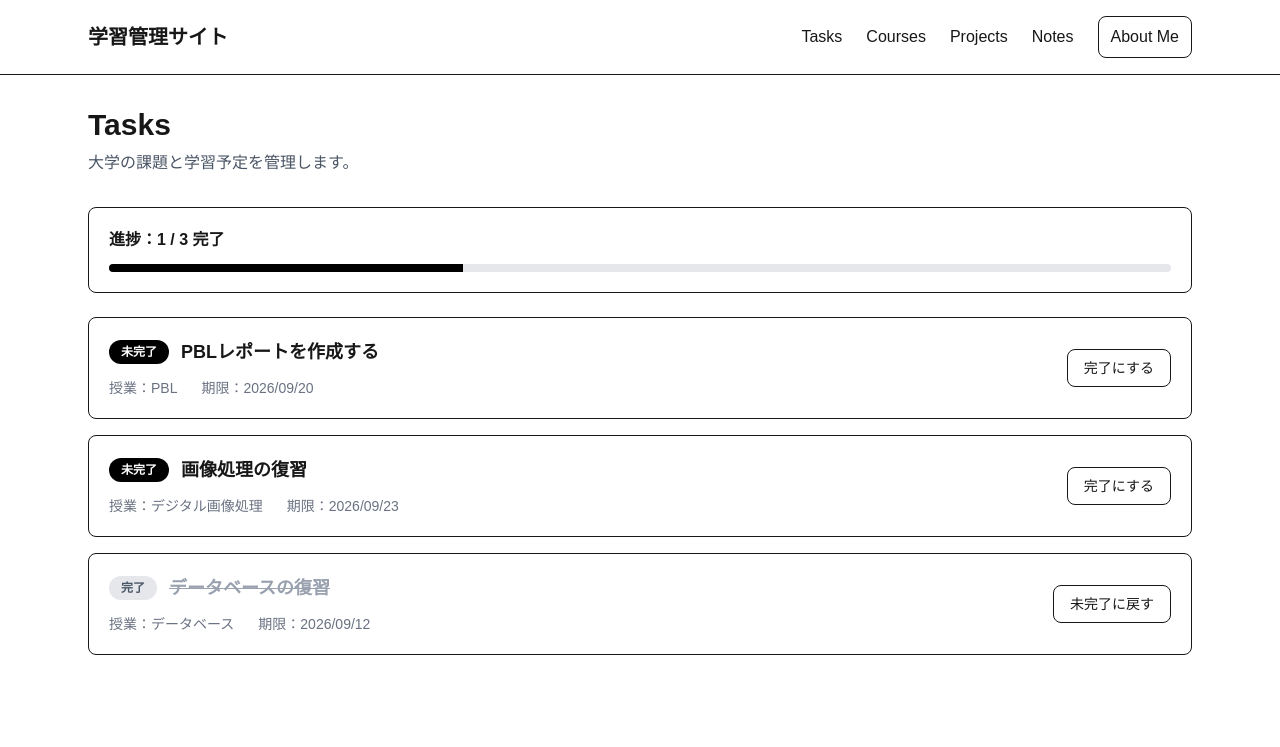
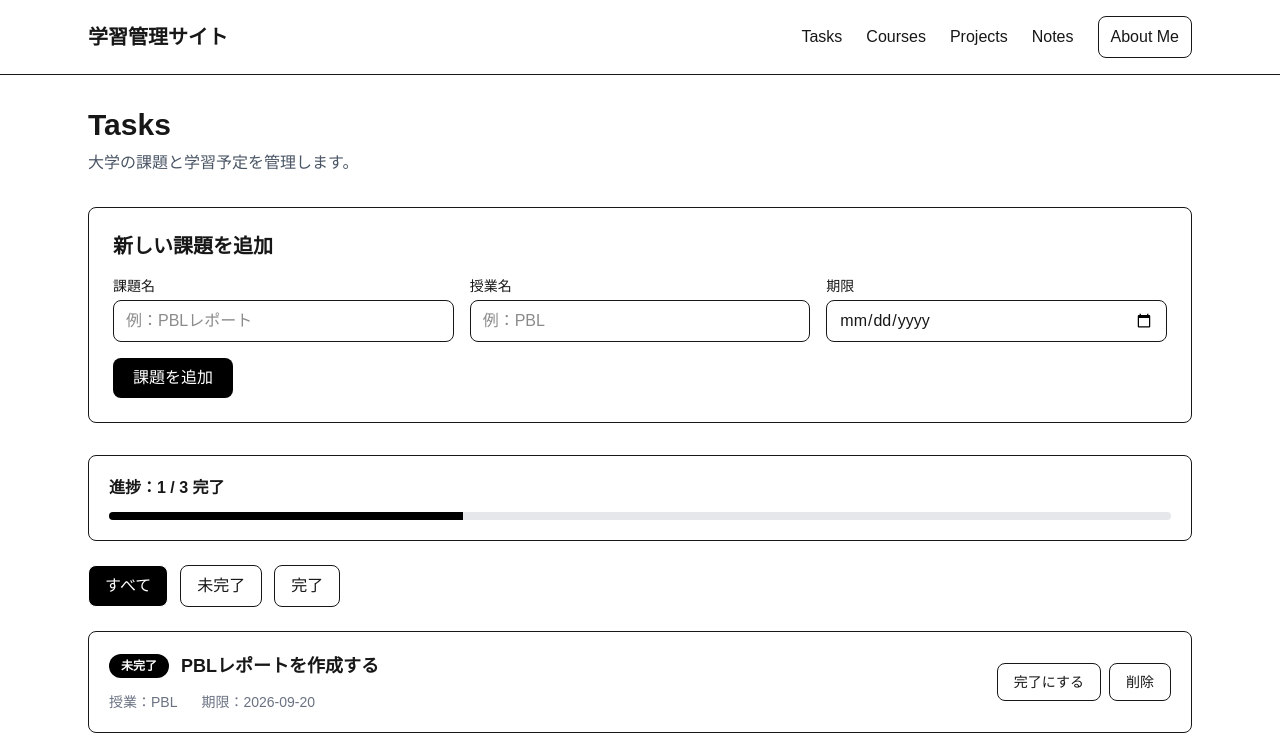
Before and after one commit to KaitoTakei0618/pbl_Nextjs, a Next.js app: page /tasks in a window 1280 px wide. Shown: the top 747 px of the page. Built offline with nearby package versions, Linux system fonts and the light colour scheme.

Commit message:
Add tasks page function-ver2

```diff
--- a/app/tasks/page.tsx
+++ b/app/tasks/page.tsx
@@ -1,6 +1,6 @@
 "use client";
 
-import { useState } from "react";
+import { FormEvent, useState } from "react";
 
 type Task = {
   id: number;
@@ -10,32 +10,40 @@ type Task = {
   completed: boolean;
 };
 
+type Filter = "all" | "active" | "completed";
+
 const initialTasks: Task[] = [
   {
     id: 1,
     title: "PBLレポートを作成する",
     course: "PBL",
-    deadline: "2026/09/20",
+    deadline: "2026-09-20",
     completed: false,
   },
   {
     id: 2,
     title: "画像処理の復習",
     course: "デジタル画像処理",
-    deadline: "2026/09/23",
+    deadline: "2026-09-23",
     completed: false,
   },
   {
     id: 3,
     title: "データベースの復習",
     course: "データベース",
-    deadline: "2026/09/12",
+    deadline: "2026-09-12",
     completed: true,
   },
 ];
 
 export default function TasksPage() {
   const [tasks, setTasks] = useState<Task[]>(initialTasks);
+
+  const [title, setTitle] = useState("");
+  const [course, setCourse] = useState("");
+  const [deadline, setDeadline] = useState("");
+
+  const [filter, setFilter] = useState<Filter>("all");
 
   const toggleTask = (id: number) => {
     setTasks(
@@ -47,7 +55,52 @@ export default function TasksPage() {
     );
   };
 
-  const completedCount = tasks.filter((task) => task.completed).length;
+  const addTask = (event: FormEvent<HTMLFormElement>) => {
+    event.preventDefault();
+
+    if (!title || !course || !deadline) {
+      return;
+    }
+
+    const newTask: Task = {
+      id: Date.now(),
+      title,
+      course,
+      deadline,
+      completed: false,
+    };
+
+    setTasks([...tasks, newTask]);
+
+    setTitle("");
+    setCourse("");
+    setDeadline("");
+  };
+
+  const deleteTask = (id: number) => {
+    setTasks(tasks.filter((task) => task.id !== id));
+  };
+
+  const completedCount = tasks.filter(
+    (task) => task.completed
+  ).length;
+
+  const progress =
+    tasks.length === 0
+      ? 0
+      : (completedCount / tasks.length) * 100;
+
+  const filteredTasks = tasks.filter((task) => {
+    if (filter === "active") {
+      return !task.completed;
+    }
+
+    if (filter === "completed") {
+      return task.completed;
+    }
+
+    return true;
+  });
 
   return (
     <div>
@@ -59,6 +112,70 @@ export default function TasksPage() {
         </p>
       </div>
 
+      {/* 課題追加フォーム */}
+      <form
+        onSubmit={addTask}
+        className="mb-8 rounded-lg border bg-white p-6"
+      >
+        <h2 className="mb-4 text-xl font-semibold">
+          新しい課題を追加
+        </h2>
+
+        <div className="grid gap-4 md:grid-cols-3">
+          <div>
+            <label className="mb-1 block text-sm font-medium">
+              課題名
+            </label>
+
+            <input
+              type="text"
+              value={title}
+              onChange={(event) => setTitle(event.target.value)}
+              className="w-full rounded-lg border px-3 py-2"
+              placeholder="例：PBLレポート"
+              required
+            />
+          </div>
+
+          <div>
+            <label className="mb-1 block text-sm font-medium">
+              授業名
+            </label>
+
+            <input
+              type="text"
+              value={course}
+              onChange={(event) => setCourse(event.target.value)}
+              className="w-full rounded-lg border px-3 py-2"
+              placeholder="例：PBL"
+              required
+            />
+          </div>
+
+          <div>
+            <label className="mb-1 block text-sm font-medium">
+              期限
+            </label>
+
+            <input
+              type="date"
+              value={deadline}
+              onChange={(event) => setDeadline(event.target.value)}
+              className="w-full rounded-lg border px-3 py-2"
+              required
+            />
+          </div>
+        </div>
+
+        <button
+          type="submit"
+          className="mt-4 rounded-lg bg-black px-5 py-2 text-white hover:bg-gray-800"
+        >
+          課題を追加
+        </button>
+      </form>
+
+      {/* 進捗 */}
       <div className="mb-6 rounded-lg border bg-white p-5">
         <p className="font-semibold">
           進捗：{completedCount} / {tasks.length} 完了
@@ -68,14 +185,57 @@ export default function TasksPage() {
           <div
             className="h-full bg-black transition-all"
             style={{
-              width: `${(completedCount / tasks.length) * 100}%`,
+              width: `${progress}%`,
             }}
           />
         </div>
       </div>
 
+      {/* 絞り込み */}
+      <div className="mb-6 flex gap-3">
+        <button
+          onClick={() => setFilter("all")}
+          className={`rounded-lg border px-4 py-2 ${
+            filter === "all"
+              ? "bg-black text-white"
+              : "bg-white"
+          }`}
+        >
+          すべて
+        </button>
+
+        <button
+          onClick={() => setFilter("active")}
+          className={`rounded-lg border px-4 py-2 ${
+            filter === "active"
+              ? "bg-black text-white"
+              : "bg-white"
+          }`}
+        >
+          未完了
+        </button>
+
+        <button
+          onClick={() => setFilter("completed")}
+          className={`rounded-lg border px-4 py-2 ${
+            filter === "completed"
+              ? "bg-black text-white"
+              : "bg-white"
+          }`}
+        >
+          完了
+        </button>
+      </div>
+
+      {/* 課題一覧 */}
       <div className="space-y-4">
-        {tasks.map((task) => (
+        {filteredTasks.length === 0 && (
+          <div className="rounded-lg border bg-white p-6 text-gray-500">
+            該当する課題はありません。
+          </div>
+        )}
+
+        {filteredTasks.map((task) => (
           <div
             key={task.id}
             className="flex items-center justify-between rounded-lg border bg-white p-5"
@@ -109,12 +269,23 @@ export default function TasksPage() {
               </div>
             </div>
 
-            <button
-              onClick={() => toggleTask(task.id)}
-              className="rounded-lg border px-4 py-2 text-sm hover:bg-gray-100"
-            >
-              {task.completed ? "未完了に戻す" : "完了にする"}
-            </button>
+            <div className="flex gap-2">
+              <button
+                onClick={() => toggleTask(task.id)}
+                className="rounded-lg border px-4 py-2 text-sm hover:bg-gray-100"
+              >
+                {task.completed
+                  ? "未完了に戻す"
+                  : "完了にする"}
+              </button>
+
+              <button
+                onClick={() => deleteTask(task.id)}
+                className="rounded-lg border px-4 py-2 text-sm hover:bg-gray-100"
+              >
+                削除
+              </button>
+            </div>
           </div>
         ))}
       </div>
```
